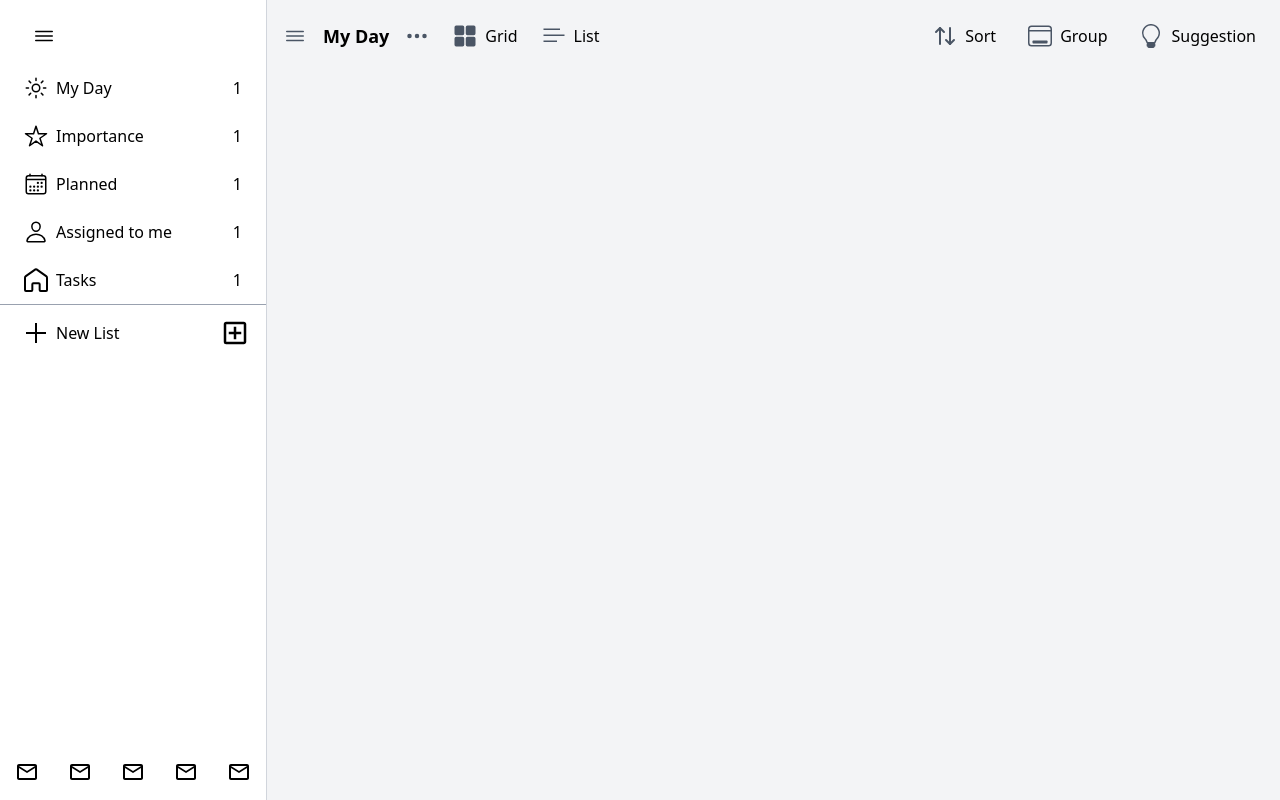
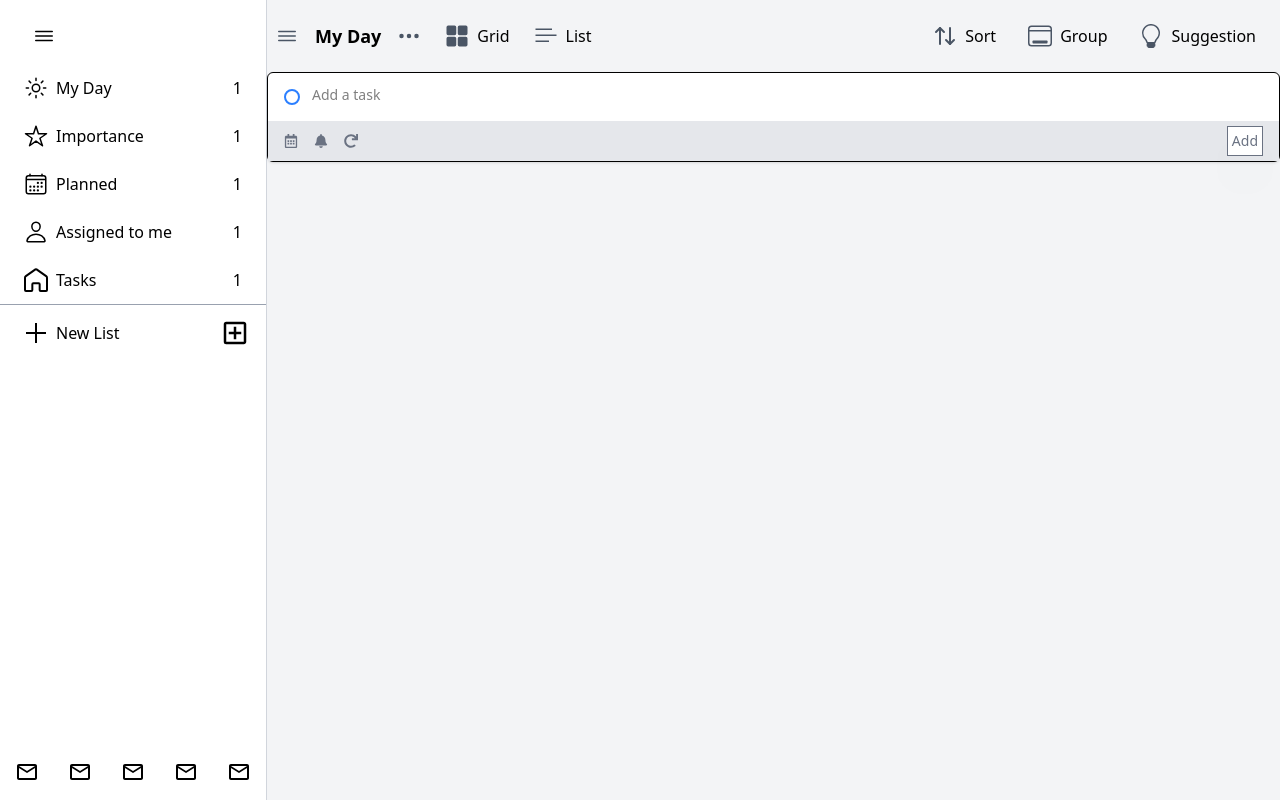
Before and after one commit to lizNguyen235/clone-to-do-list-microsoft-frontend, a React (Vite) app: page / in a window 1280 px wide. Built offline with nearby package versions, Linux system fonts and the light colour scheme.

Commit message:
update UI add Task

```diff
--- a/package.json
+++ b/package.json
@@ -10,6 +10,9 @@
     "preview": "vite preview"
   },
   "dependencies": {
+    "@emotion/react": "^11.14.0",
+    "@emotion/styled": "^11.14.1",
+    "@mui/material": "^7.2.0",
     "@tailwindcss/vite": "^4.1.11",
     "react": "^19.1.0",
     "react-dom": "^19.1.0",
--- a/src/App.jsx
+++ b/src/App.jsx
@@ -1,4 +1,5 @@
 import SideNavigationBar from "./components/SideNavigationBar";
+import TaskInput from "./components/TaskInput";
 import TopNavigationBar from "./components/TopNavigationBar,";
 import { useState } from "react";
 function App() {
@@ -12,6 +13,7 @@ function App() {
           setIsOpen={setIsOpen}
           isOpen={isOpen}
         />
+        <TaskInput />
       </div>
     </div>
   );
--- a/src/components/SideNavigationBar.jsx
+++ b/src/components/SideNavigationBar.jsx
@@ -8,7 +8,6 @@ import {
 } from "react-icons/io5";
 
 import { MdOutlineAddBox, MdOutlineMail } from "react-icons/md";
-import { useState } from "react";
 import { GrHomeRounded } from "react-icons/gr";
 export default function SideNavigationBar({ setIsOpen, isOpen }) {
   function handleMenuClick() {
--- /dev/null
+++ b/src/components/TaskInput.jsx
@@ -0,0 +1,42 @@
+import { useState } from "react";
+import { FaRegCalendarAlt, FaBell, FaRedo } from "react-icons/fa";
+
+export default function TaskInput() {
+  const [task, setTask] = useState("");
+
+  const handleAdd = () => {
+    if (task.trim() !== "") {
+      console.log("Task added:", task);
+      setTask("");
+    }
+  };
+
+  return (
+    <div className=" bg-white rounded-md shadow-sm border">
+      <div className="flex items-center space-x-2 px-4 pt-2">
+        <div className="w-4 h-4 border-2 border-blue-500 rounded-full flex-shrink-0 mt-1"></div>
+        <input
+          type="text"
+          placeholder="Add a task"
+          value={task}
+          onChange={(e) => setTask(e.target.value)}
+          className="flex-1 outline-none text-sm p-1"
+        />
+      </div>
+
+      <div className="mt-3 flex items-center justify-between px-4 bg-gray-200 w-full h-10">
+        <div className="flex space-x-4 text-gray-500 text-sm">
+          <FaRegCalendarAlt className="cursor-pointer hover:text-black" />
+          <FaBell className="cursor-pointer hover:text-black" />
+          <FaRedo className="cursor-pointer hover:text-black" />
+        </div>
+        <button
+          onClick={handleAdd}
+          className={`text-gray-500 text-sm hover:text-black border p-1 shadow-2xl bg-white`}
+        >
+          Add
+        </button>
+      </div>
+    </div>
+  );
+}
--- a/src/components/TopNavigationBar,.jsx
+++ b/src/components/TopNavigationBar,.jsx
@@ -11,7 +11,7 @@ export default function TopNavigationBar({ label, setIsOpen, isOpen, icon }) {
   return (
     <nav className="flex items-center justify-between h-[72px]   border-gray-300 w-full">
       {/* Left section */}
-      <div className="flex items-center gap-2 m-2">
+      <div className="flex items-center gap-2">
         <button
           onClick={handleMenuClick}
           className="text-gray-600 hover:bg-gray-200  cursor-pointer p-2"
```
Also changed, not shown: src/components/AdditionTask.jsx (deleted), 1 other file (tests, documents, lock files or other folders).
